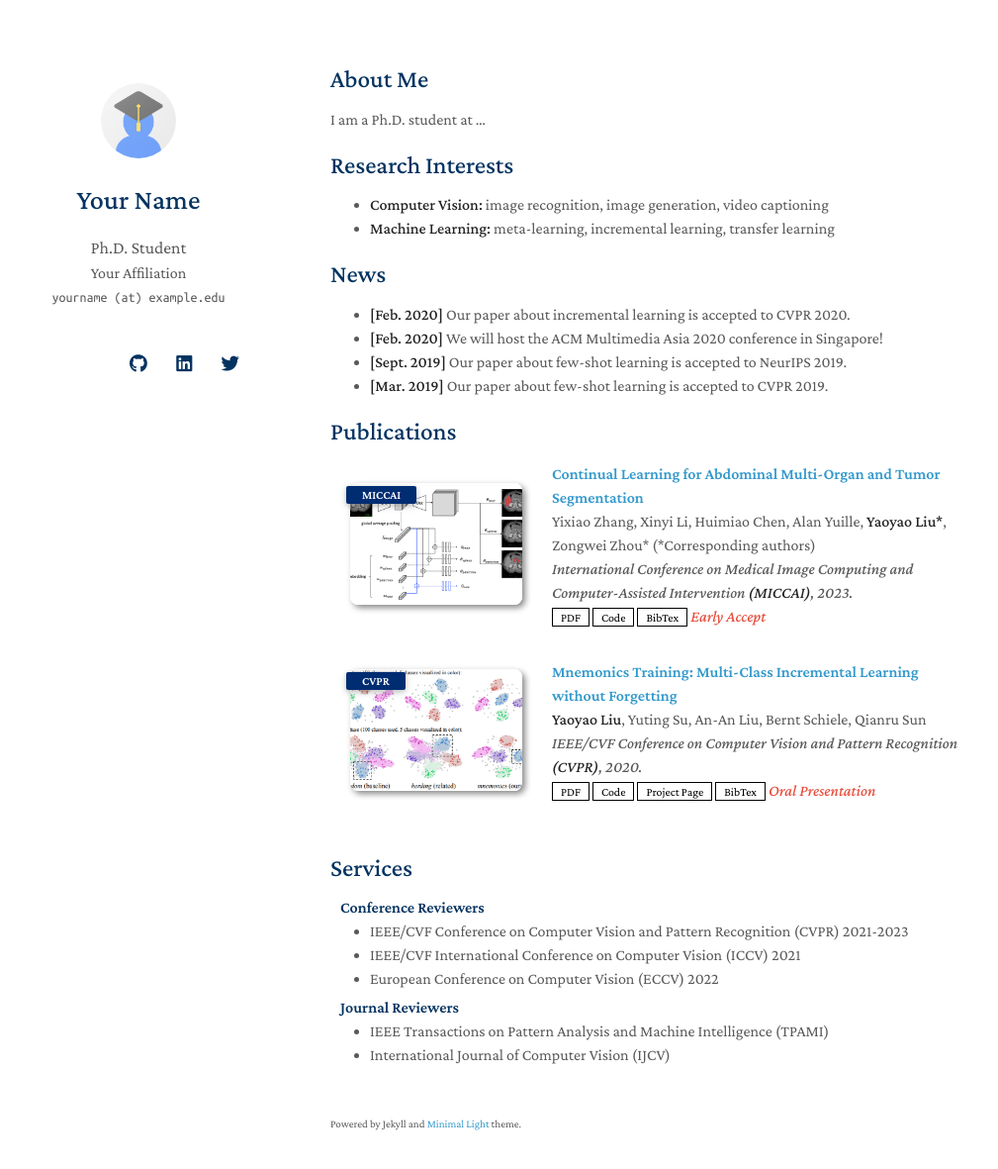
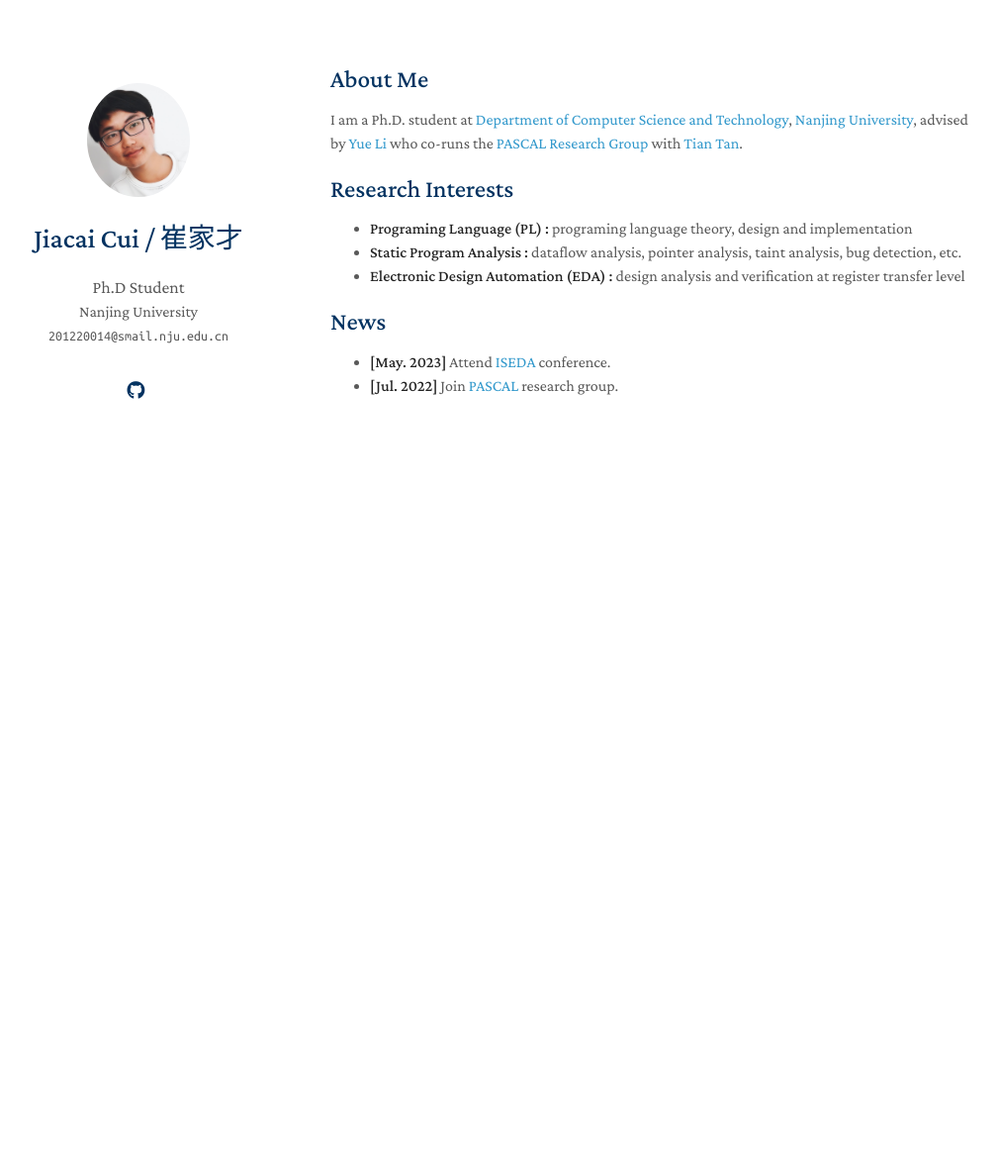
Before and after one commit to JacyCui/jacycui.github.io, a Jekyll site: the page built from index.md, in a window 1280 px wide and 1216 px high. Shown: the top 1181 px of the window at 99% size, without its empty margins (136-1145 px from the left). Built offline with Jekyll 4.4.1, drawn with Linux system fonts in a browser that asks for light colours; nearby versions of some CDN libraries; a style sheet for code colours, icons or effects is not loaded; our own code applies the rules of GitHub Pages for plain Markdown files.

Commit message:
feat: initialization

```diff
--- a/_config.yml
+++ b/_config.yml
@@ -1,36 +1,39 @@
 # Basic Information
-title: Your Name
-position: Ph.D. Student
-affiliation: Your Affiliation
-email: yourname (at) example.edu
+title: Jiacai Cui / 崔家才
+position: Ph.D Student
+affiliation: Nanjing University
+email: 201220014@smail.nju.edu.cn
 
 # Search Engine Optimization (SEO)
 # The following information is used to improve the website traffic from search engines, e.g., Google.
-keywords: minimal light
-description: The Minimal Light is a simple and elegant jekyll theme for academic personal homepage.
-canonical: https://minimal-light-theme.yliu.me/
+keywords:
+  - Programing Language
+  - Static Analysis
+  - EDA
+description: A Ph.D interested in PL, Static Analysis and EDA.
+canonical: https://www.cuijiacai.com
 
 # Links
 # If you don't need one of them, you may delete the corresponding line.
-google_scholar: https://scholar.google.com/
-cv_link: assets/files/curriculum_vitae.pdf
-github_link: https://github.com/
-linkedin: https://www.linkedin.com/
-twitter: https://twitter.com/
+# google_scholar: https://scholar.google.com/
+# cv_link: assets/files/curriculum_vitae.pdf
+github_link: https://github.com/JacyCui/
+# linkedin: https://www.linkedin.com/
+# twitter: https://twitter.com/
 
 # Images (e.g., your profile picture and your website's favicon)
 # "favicon" and "favicon_dark" are used for the light and dark modes, respectively.
-avatar: ./assets/img/avatar.png
+avatar: ./assets/img/avatar.jpg
 favicon: ./assets/img/favicon.png
 favicon_dark: ./assets/img/favicon-dark.png
 
 # Footnote
 # You may use the option to disable the footnote, "Powered by Jekyll and Minimal Light theme."
-enable_footnote: true
+enable_footnote: false
 
 # Auto Dark Mode
 # You may use the option to disable the automatic dark theme
-auto_dark_mode: true
+auto_dark_mode: false
 
 # Font
 # You can use this option to choose between Serif or Sans Serif fonts.
@@ -38,7 +41,7 @@ font: "Serif" # or "Sans Serif"
 
 # Google Analytics ID
 # Please remove this if you don't use Google Analytics
-google_analytics: UA-111540567-4
+# google_analytics: UA-111540567-4
 
 # Use this project as a remote theme for GitHub Pages
 # See the guide here: https://docs.github.com/en/pages/setting-up-a-github-pages-site-with-jekyll/adding-a-theme-to-your-github-pages-site-using-jekyll
--- a/index.md
+++ b/index.md
@@ -4,20 +4,19 @@ layout: homepage
 
 ## About Me
 
-I am a Ph.D. student at ...
+I am a Ph.D. student at [Department of Computer Science and Technology](https://cs.nju.edu.cn/), [Nanjing University](https://www.nju.edu.cn/), advised by [Yue Li](https://cs.nju.edu.cn/yueli/) who co-runs the [PASCAL Research Group](https://pascal-lab.net/) with [Tian Tan](https://cs.nju.edu.cn/tiantan/).
 
 ## Research Interests
 
-- **Computer Vision:** image recognition, image generation, video captioning
-- **Machine Learning:** meta-learning, incremental learning, transfer learning
+- **Programing Language (PL) :** programing language theory, design and implementation
+- **Static Program Analysis :** dataflow analysis, pointer analysis, taint analysis, bug detection, etc.
+- **Electronic Design Automation (EDA) :** design analysis and verification at register transfer level
 
 ## News
 
-- **[Feb. 2020]** Our paper about incremental learning is accepted to CVPR 2020.
-- **[Feb. 2020]** We will host the ACM Multimedia Asia 2020 conference in Singapore!
-- **[Sept. 2019]** Our paper about few-shot learning is accepted to NeurIPS 2019.
-- **[Mar. 2019]** Our paper about few-shot learning is accepted to CVPR 2019.
+- **[May. 2023]** Attend [ISEDA](https://www.aconf.org/conf_190991.html) conference.
+- **[Jul. 2022]** Join [PASCAL](https://pascal-lab.net/) research group.
 
-{% include_relative _includes/publications.md %}
+<!-- {% include_relative _includes/publications.md %}
 
-{% include_relative _includes/services.md %}
+{% include_relative _includes/services.md %} -->
```
Also changed, not shown: assets/img/avatar.jpg (added), assets/img/avatar.png (deleted), assets/img/favicon-dark.png, assets/img/favicon.png.
